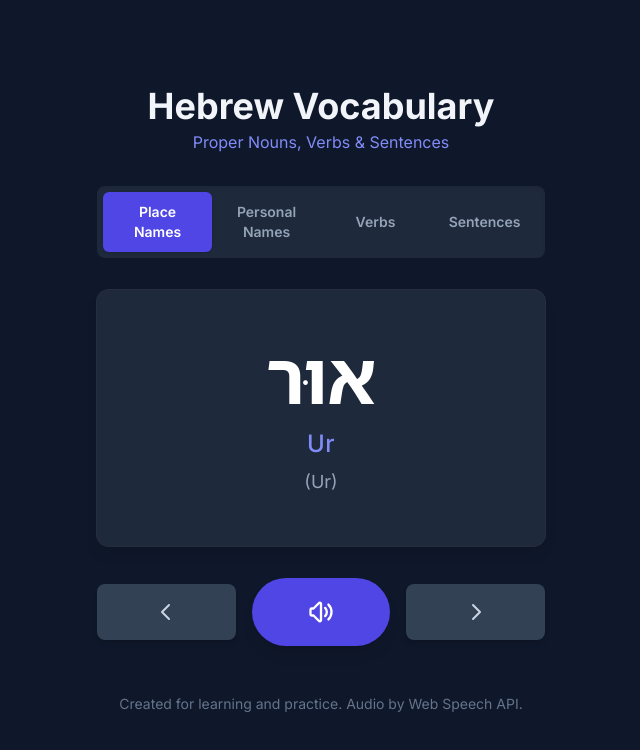
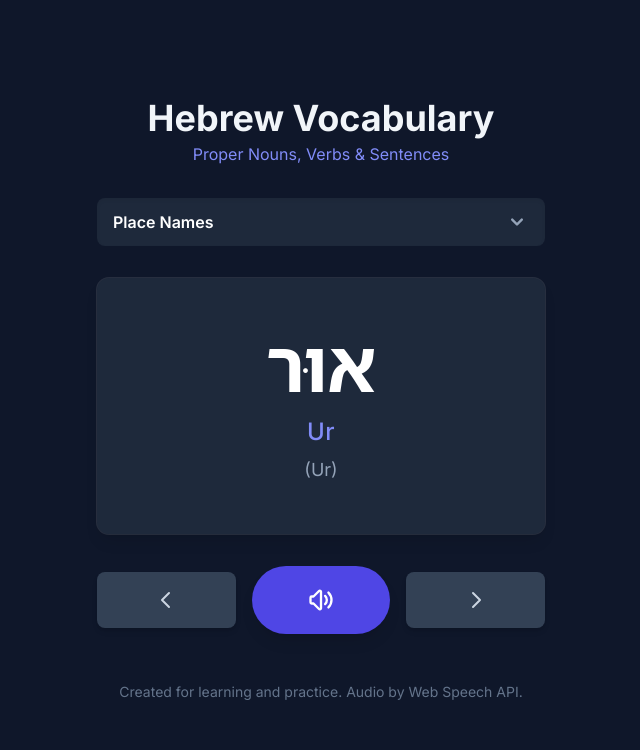
Before and after one commit to 7shi/hebrew_vocab, a React (Vite) app: page / in a window 1280 px wide. Shown: the top 750 px of the page, without its empty margins (319-959 px from the left). Built offline with nearby package versions, Linux system fonts and the light colour scheme.

Commit message:
feat: Split personal names by gender
The application now supports separate categories for male and female personal names, enhancing organization and learning. This change modifies the category selection and data handling to accommodate the new split.

```diff
--- a/App.tsx
+++ b/App.tsx
@@ -3,7 +3,7 @@ import React, { useState, useCallback, useMemo, useEffect } from 'react';
 import { CategorySelector } from './components/CategorySelector.tsx';
 import { Flashcard } from './components/Flashcard.tsx';
 import { Controls } from './components/Controls.tsx';
-import { PLACES, PEOPLE, VERBS } from './constants.ts';
+import { PLACES, PEOPLE, VERBS, MEN, WOMEN } from './constants.ts';
 import { speak } from './services/speechService.ts';
 import { Category } from './types.ts';
 import type { Word } from './types.ts';
@@ -17,7 +17,8 @@ export const App: React.FC = () => {
 
   const wordLists = useMemo(() => ({
     [Category.Places]: PLACES,
-    [Category.People]: PEOPLE,
+    [Category.Men]: MEN,
+    [Category.Women]: WOMEN,
     [Category.Verbs]: VERBS.map(verb => ({
       hebrew: `${verb.male} / ${verb.female}`,
       transliteration: `${verb.transliteration_male} / ${verb.transliteration_female}`,
@@ -61,6 +62,7 @@ export const App: React.FC = () => {
     if (category === Category.Sentences) {
         return sentenceHistory[currentSentenceIndex];
     }
+    // @ts-ignore
     return wordLists[category][currentIndex];
   }, [category, currentIndex, wordLists, sentenceHistory, currentSentenceIndex]);
 
@@ -80,6 +82,7 @@ export const App: React.FC = () => {
       }
       setCurrentSentenceIndex(nextIndex);
     } else {
+      // @ts-ignore
       setCurrentIndex((prevIndex) => (prevIndex + 1) % wordLists[category].length);
     }
   }, [category, wordLists, generateRandomSentence, currentSentenceIndex, sentenceHistory.length]);
@@ -88,6 +91,7 @@ export const App: React.FC = () => {
     if (category === Category.Sentences) {
       setCurrentSentenceIndex((prevIndex) => Math.max(0, prevIndex - 1));
     } else {
+      // @ts-ignore
       setCurrentIndex((prevIndex) => (prevIndex - 1 + wordLists[category].length) % wordLists[category].length);
     }
   }, [category, wordLists]);
--- a/components/CategorySelector.tsx
+++ b/components/CategorySelector.tsx
@@ -1,5 +1,7 @@
+
 import React from 'react';
 import { Category } from '../types.ts';
+import { ChevronDownIcon } from './Icons.tsx';
 
 interface CategorySelectorProps {
   selectedCategory: Category;
@@ -9,26 +11,35 @@ interface CategorySelectorProps {
 export const CategorySelector: React.FC<CategorySelectorProps> = ({ selectedCategory, onSelectCategory }) => {
   const categories = [
     { id: Category.Places, label: 'Place Names' },
-    { id: Category.People, label: 'Personal Names' },
+    { id: Category.Men, label: 'Personal Names (male)' },
+    { id: Category.Women, label: 'Personal Names (female)' },
     { id: Category.Verbs, label: 'Verbs' },
     { id: Category.Sentences, label: 'Sentences' },
   ];
 
+  const handleChange = (event: React.ChangeEvent<HTMLSelectElement>) => {
+    onSelectCategory(event.target.value as Category);
+  };
+
   return (
-    <div className="flex justify-center bg-slate-800 rounded-lg p-1.5 shadow-inner">
-      {categories.map(({ id, label }) => (
-        <button
-          key={id}
-          onClick={() => onSelectCategory(id)}
-          className={`w-full py-2.5 px-3 text-sm font-semibold rounded-md transition-colors duration-200 focus:outline-none focus-visible:ring-2 focus-visible:ring-offset-2 focus-visible:ring-offset-slate-900 focus-visible:ring-indigo-500 ${
-            selectedCategory === id
-              ? 'bg-indigo-600 text-white shadow'
-              : 'text-slate-400 hover:bg-slate-700 hover:text-slate-200'
-          }`}
-        >
-          {label}
-        </button>
-      ))}
+    <div className="relative w-full">
+      <label htmlFor="category-select" className="sr-only">Select a category</label>
+      <select
+        id="category-select"
+        value={selectedCategory}
+        onChange={handleChange}
+        className="w-full appearance-none bg-slate-800 text-white text-base font-semibold py-3 px-4 rounded-lg shadow-inner focus:outline-none focus:ring-2 focus:ring-offset-2 focus:ring-offset-slate-900 focus:ring-indigo-500 cursor-pointer"
+        aria-label="Select vocabulary category"
+      >
+        {categories.map(({ id, label }) => (
+          <option key={id} value={id}>
+            {label}
+          </option>
+        ))}
+      </select>
+      <div className="pointer-events-none absolute inset-y-0 right-0 flex items-center px-4 text-slate-400">
+        <ChevronDownIcon />
+      </div>
     </div>
   );
 };
--- a/components/Icons.tsx
+++ b/components/Icons.tsx
@@ -17,3 +17,9 @@ export const SpeakerIcon: React.FC = () => (
         <path strokeLinecap="round" strokeLinejoin="round" strokeWidth={2} d="M15.536 8.464a5 5 0 010 7.072m2.828-9.9a9 9 0 010 12.728M5.586 15H4a1 1 0 01-1-1v-4a1 1 0 011-1h1.586l4.707-4.707C10.923 3.663 12 4.109 12 5v14c0 .891-1.077 1.337-1.707.707L5.586 15z" />
     </svg>
 );
+
+export const ChevronDownIcon: React.FC = () => (
+    <svg xmlns="http://www.w3.org/2000/svg" className="h-6 w-6" viewBox="0 0 20 20" fill="currentColor">
+        <path fillRule="evenodd" d="M5.293 7.293a1 1 0 011.414 0L10 10.586l3.293-3.293a1 1 0 111.414 1.414l-4 4a1 1 0 01-1.414 0l-4-4a1 1 0 010-1.414z" clipRule="evenodd" />
+    </svg>
+);
--- a/constants.ts
+++ b/constants.ts
@@ -1,3 +1,4 @@
+
 import type { Word, Person, Verb } from "./types.ts";
 
 export const PLACES: Word[] = [
@@ -37,6 +38,9 @@ export const PEOPLE: Person[] = [
   { hebrew: "יְחֶזְקֵאל", transliteration: "Yechezkel", meaning: "Ezekiel", gender: "male" }
 ];
 
+export const MEN: Person[] = PEOPLE.filter(person => person.gender === 'male');
+export const WOMEN: Person[] = PEOPLE.filter(person => person.gender === 'female');
+
 export const VERBS: Verb[] = [
     { male: "אָהַב", transliteration_male: "ahav", female: "אָהֲבָה", transliteration_female: "ahava", meaning: "loved" },
     { male: "פָּקַד", transliteration_male: "pakad", female: "פָּקְדָה", transliteration_female: "pakda", meaning: "visited" },
--- a/types.ts
+++ b/types.ts
@@ -1,3 +1,4 @@
+
 export interface Word {
   hebrew: string;
   transliteration: string;
@@ -18,7 +19,8 @@ export interface Verb {
 
 export enum Category {
   Places = 'places',
-  People = 'people',
+  Men = 'men',
+  Women = 'women',
   Verbs = 'verbs',
   Sentences = 'sentences',
 }
```
